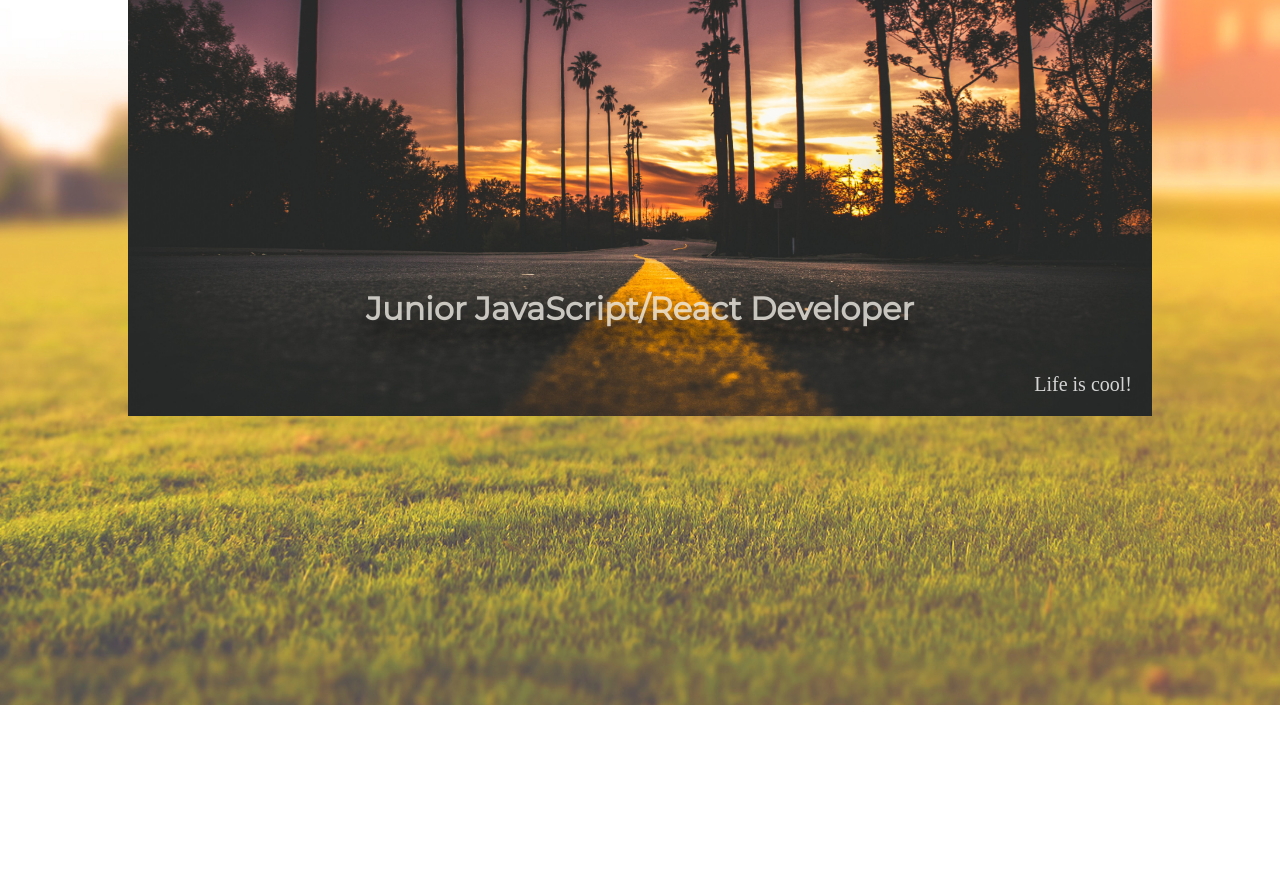
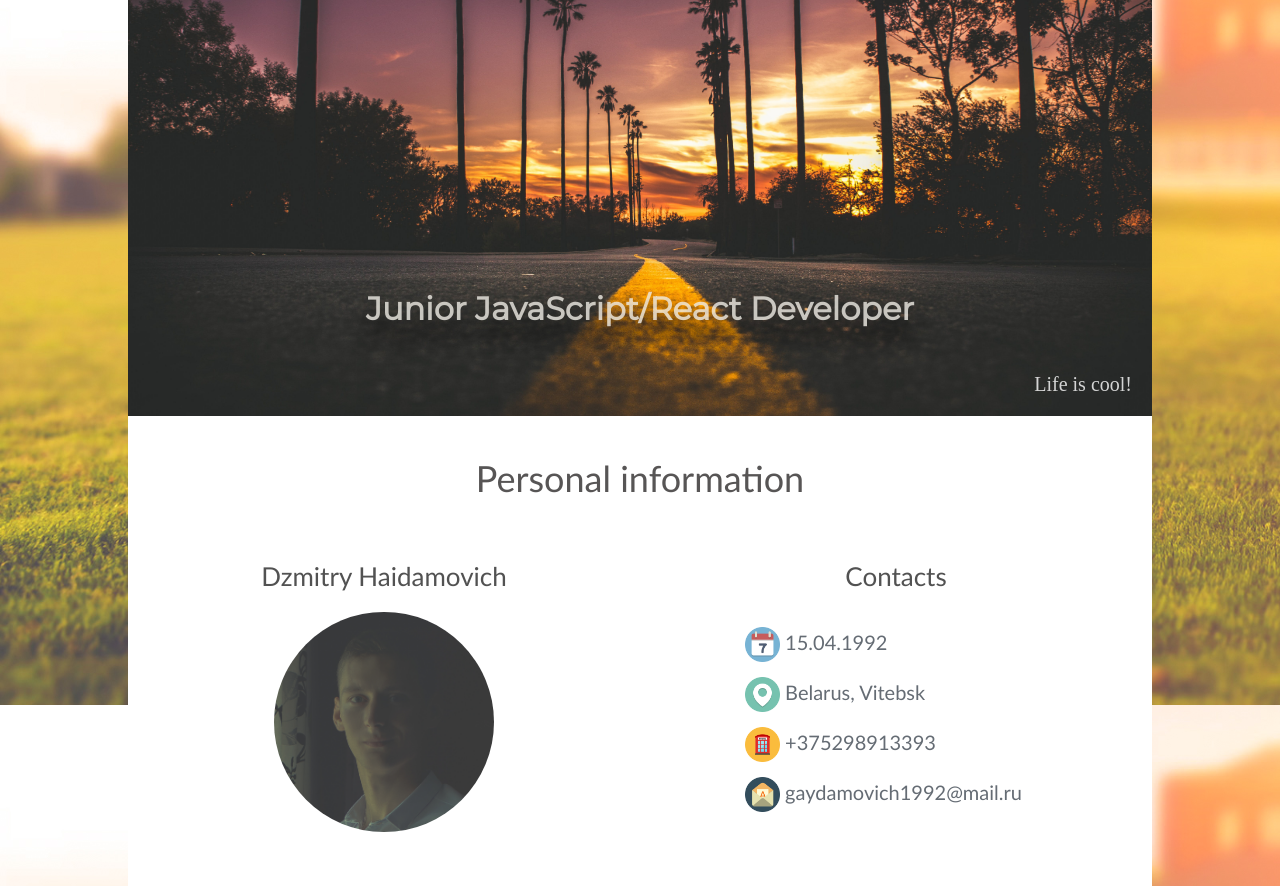
Before and after one commit to Gaydamovich/rsschool-cv, a plain HTML site: page index.html in a window 1280 px wide. Shown: the part 95-981 px from the top of the page. Before the commit the page ends 800 px from the top, so only its background shows below. Drawn offline with Linux system fonts and the light colour scheme.

Commit message:
feat: add section person info and styles

```diff
--- a/index.html
+++ b/index.html
@@ -21,6 +21,41 @@
             <blockquote>Life is cool!</blockquote>
         </div>
     </header>
+    <main>
+        <!--personal information block-->
+        <section>
+            <div class="wrap_inform">
+                <div id="person_inform">
+                    <p>Personal information</p>
+                </div>
+                <div class="info">
+                    <div class="wrapper_left">
+                        <div id="inform_name"><p>Dzmitry Haidamovich</p></div>
+                        <img src="img/ava.png" alt="photo" srcset="" width="220">
+                    </div>
+                    <div class="wrapper_right">
+                        <div id="inform_contacts"><p>Contacts</p></div>
+                        <div class="list">
+                            <ul>
+                                <li>
+                                    <img src="img/date.png" alt="day of birth" srcset="" height="35" style="vertical-align: middle;"> 15.04.1992
+                                </li>
+                                <li>
+                                    <img src="img/loc.png" alt="location" srcset="" height="35" style="vertical-align: middle;"> Belarus, Vitebsk
+                                </li>
+                                <li>
+                                    <img src="img/phone.png" alt="phone" srcset="" height="35" style="vertical-align: middle;"> +375298913393
+                                </li>
+                                <li>
+                                    <img src="img/mail.png" alt="mail" srcset="" height="35" style="vertical-align: middle;"> gaydamovich1992@mail.ru
+                                </li>
+                            </ul>
+                        </div>
+                    </div>
+                </div>
+            </div>
+        </section>
+    </main>
 
 </body>
 </html>
--- a/style.css
+++ b/style.css
@@ -57,3 +57,60 @@ header {
     color: rgb(255, 255, 255);
     opacity: 0.8;
 }
+
+/* styles for the block personal information */
+
+#person_inform {
+    text-align: center;
+    padding: 40px;
+    font-family: 'Gill Sans', 'Gill Sans MT', Calibri, 'Trebuchet MS', sans-serif;
+    color: #575555;
+    background-color: #ffffff;
+    font-size: 36px;
+}
+
+.info {
+    background-color: #ffffff;
+    height: auto;
+    display: flex;
+}
+
+#inform_name {
+    padding: 20px;
+    font-family: 'Gill Sans', 'Gill Sans MT', Calibri, 'Trebuchet MS', sans-serif;
+    font-size: 26px;
+    color: #525252;
+}
+
+.wrapper_left {
+    width: 50%;
+    text-align: center;
+    padding-bottom: 50px;
+}
+
+.wrapper_left img{
+    border-radius: 60%;
+}
+
+.wrapper_right {
+    width: 50%;
+}
+
+#inform_contacts {
+    text-align: center;
+    padding: 20px;
+    font-family: 'Gill Sans', 'Gill Sans MT', Calibri, 'Trebuchet MS', sans-serif;
+    font-size: 26px;
+    color: #525252;
+}
+
+.list {
+    padding-left: 90px;
+}
+
+.list ul li {
+    margin: 15px;
+    color: rgb(101, 108, 116);
+    font-family: 'Gill Sans', 'Gill Sans MT', Calibri, 'Trebuchet MS', sans-serif;
+    font-size: 20px;
+}
```
Also changed, not shown: 1 other file.
